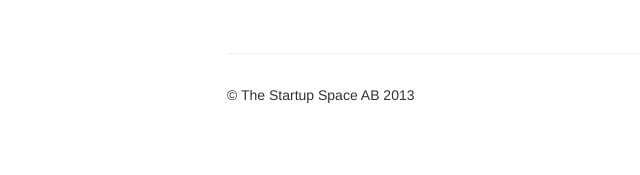
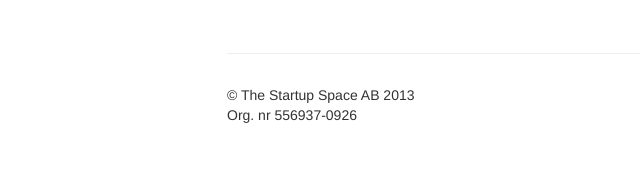
Before and after one commit to thestartupspace/sss-website, a PHP site: page / in a window 1280 px wide. Shown: the part 1035-1210 px from the top of the page, without its empty margins (63-703 px from the left). Before the commit the page ends 1138 px from the top, so only its background shows below. Run offline with PHP 8.4, Linux system fonts and the light colour scheme; some libraries are stand-ins or nearby versions.

Commit message:
Changed footer

```diff
--- a/www/index.php
+++ b/www/index.php
@@ -109,7 +109,7 @@
       <hr>
 
       <div class="footer">
-        <p>&copy; The Startup Space AB 2013</p>
+        <p>&copy; The Startup Space AB 2013<br />Org. nr 556937-0926</p>
       </div>
 
     </div> <!-- /container -->
```
